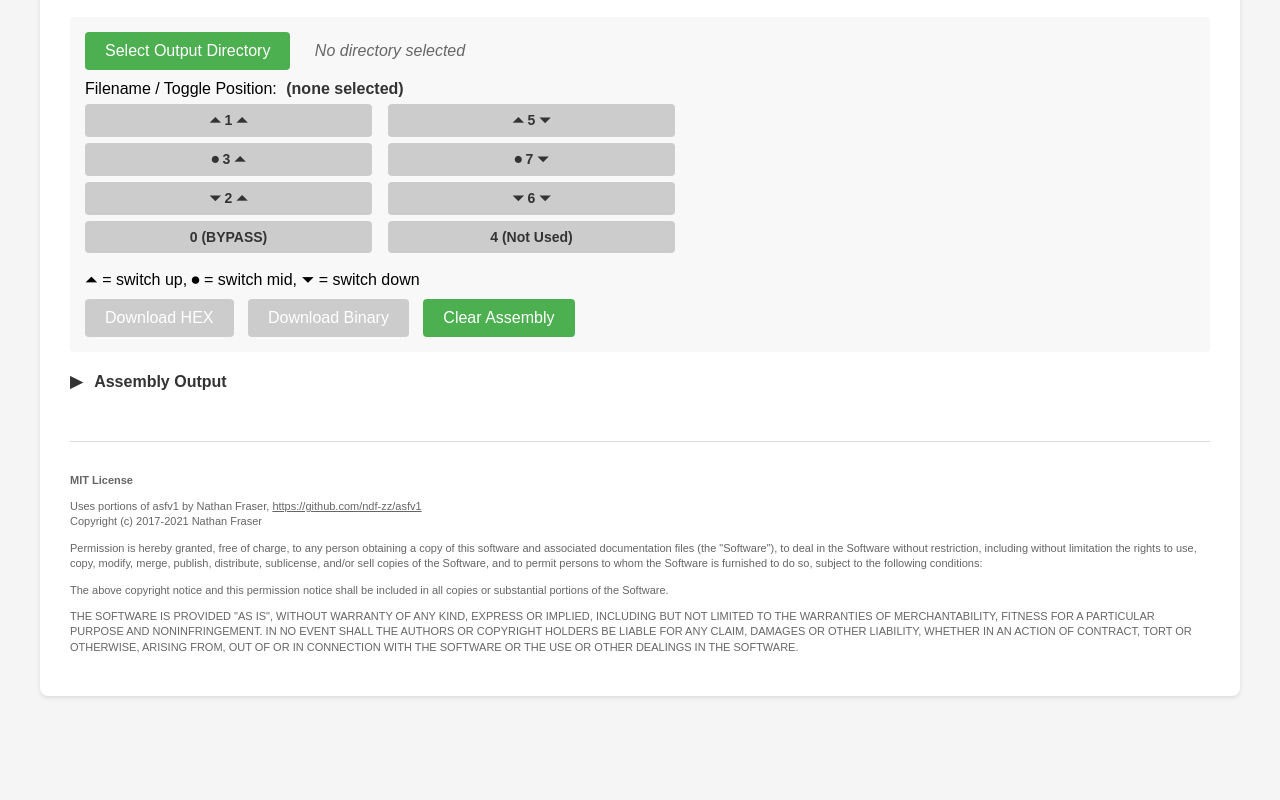
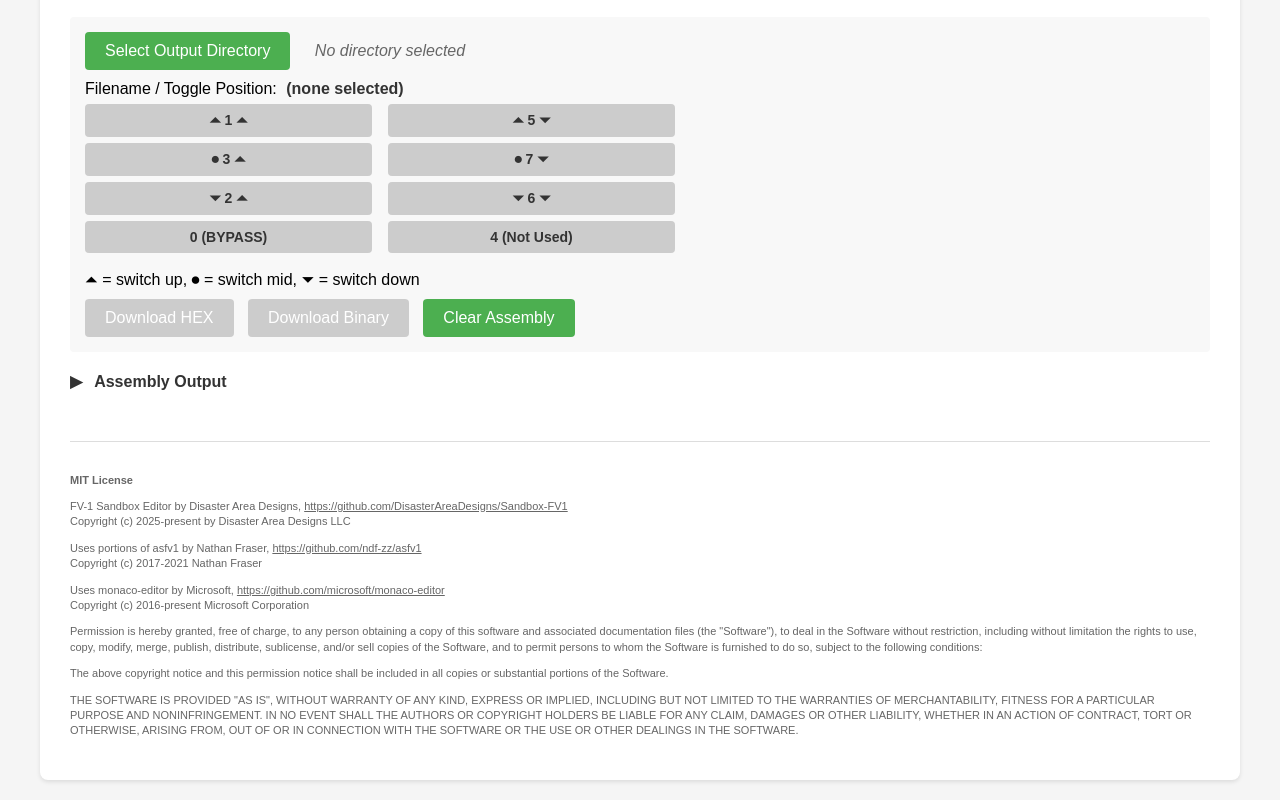
Before and after one commit to DisasterAreaDesigns/Sandbox-FV1, a plain HTML site: page Assembler/index.html in a window 1280 px wide. Shown: the part 971-1771 px from the top of the page. Before the commit the page ends 1687 px from the top, so only its background shows below. Drawn offline with Linux system fonts and the light colour scheme; a script that the page names is missing.

Commit message:
Updated license info

```diff
--- a/Assembler/index.html
+++ b/Assembler/index.html
@@ -380,8 +380,12 @@
 
         <footer style="margin-top: 40px; padding-top: 20px; border-top: 1px solid #ddd; font-size: 11px; color: #666; line-height: 1.4;">
             <p><strong>MIT License</strong></p>
+            <p>FV-1 Sandbox Editor by Disaster Area Designs, <a href="https://github.com/DisasterAreaDesigns/Sandbox-FV1" style="color: #666;">https://github.com/DisasterAreaDesigns/Sandbox-FV1</a><br>
+                Copyright (c) 2025-present by Disaster Area Designs LLC</p>
             <p>Uses portions of asfv1 by Nathan Fraser, <a href="https://github.com/ndf-zz/asfv1" style="color: #666;">https://github.com/ndf-zz/asfv1</a><br>
                 Copyright (c) 2017-2021 Nathan Fraser</p>
+            <p>Uses monaco-editor by Microsoft, <a href="https://github.com/microsoft/monaco-editor" style="color: #666;">https://github.com/microsoft/monaco-editor</a><br>
+                Copyright (c) 2016-present Microsoft Corporation</p>
             <p>Permission is hereby granted, free of charge, to any person obtaining a copy
                 of this software and associated documentation files (the "Software"), to deal
                 in the Software without restriction, including without limitation the rights
```
Also changed, not shown: 2 other files.
